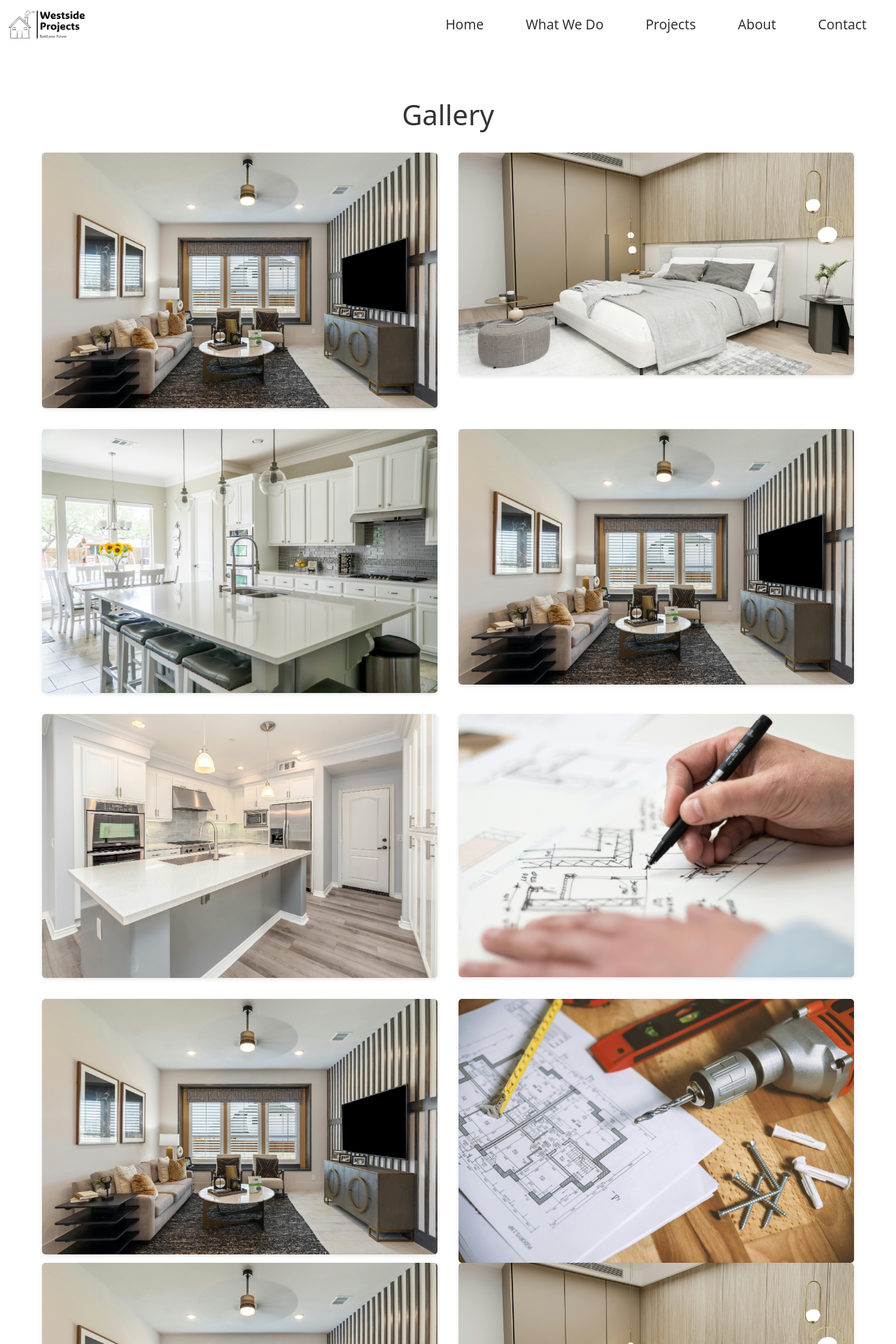
After one commit to huss-al/westside_projects, a Django app: page /gallery/ in a window 1280 px wide. The commit adds this page. Shown: the top 1920 px of the page at 70% size. Run offline with Django 4.2, Linux system fonts and the light colour scheme; some libraries are stand-ins or nearby versions.

Commit message:
created and styled the gallery/projects page

```diff
--- /dev/null
+++ b/home/templates/home/projects.html
@@ -0,0 +1,64 @@
+{% extends 'base.html' %}
+{% load static %}
+
+{% block styles %}
+<link rel="stylesheet" type="text/css" href="{% static 'css/projects.css' %}">
+{% endblock %}
+
+{% block content %}
+<div class="gallery">
+    <h1>Gallery</h1>
+    <div class="image-grid">
+        <div class="image-item">
+            <img src="{% static 'images/pexels-aaron-cook-817377601-19277901.jpg' %}" alt="Description of the image 1">
+        </div>
+        <div class="image-item">
+            <img src="{% static 'images/pexels-dada-_design-240566386-12277295.jpg' %}" alt="Description of the image 2">
+        </div>
+        <div class="image-item">
+            <img src="{% static 'images/pexels-falling4utah-1080721.jpg' %}" alt="Description of the image 3">
+        </div>
+        <div class="image-item">
+            <img src="{% static 'images/pexels-aaron-cook-817377601-19277901.jpg' %}" alt="Description of the image 4">
+        </div>
+        <div class="image-item">
+            <img src="{% static 'images/pexels-itsterrymag-3623785.jpg' %}" alt="Description of the image 5">
+        </div>
+        <div class="image-item">
+            <img src="{% static 'images/pexels-lexovertoom-1109541.jpg' %}" alt="Description of the image 6">
+        </div>
+        <div class="image-item">
+            <img src="{% static 'images/pexels-aaron-cook-817377601-19277901.jpg' %}" alt="Description of the image 7">
+        </div>
+        <div class="image-item">
+            <img src="{% static 'images/pexels-jeshoots-com-147458-834892.jpg' %}" alt="Description of the image 8">
+        </div>
+    </div>
+
+    <div class="image-grid">
+        <div class="image-item">
+            <img src="{% static 'images/pexels-aaron-cook-817377601-19277901.jpg' %}" alt="Description of the image 1">
+        </div>
+        <div class="image-item">
+            <img src="{% static 'images/pexels-dada-_design-240566386-12277295.jpg' %}" alt="Description of the image 2">
+        </div>
+        <div class="image-item">
+            <img src="{% static 'images/pexels-falling4utah-1080721.jpg' %}" alt="Description of the image 3">
+        </div>
+        <div class="image-item">
+            <img src="{% static 'images/pexels-aaron-cook-817377601-19277901.jpg' %}" alt="Description of the image 4">
+        </div>
+        <div class="image-item">
+            <img src="{% static 'images/pexels-itsterrymag-3623785.jpg' %}" alt="Description of the image 5">
+        </div>
+        <div class="image-item">
+            <img src="{% static 'images/pexels-lexovertoom-1109541.jpg' %}" alt="Description of the image 6">
+        </div>
+        <div class="image-item">
+            <img src="{% static 'images/pexels-aaron-cook-817377601-19277901.jpg' %}" alt="Description of the image 7">
+        </div>
+        <div class="image-item">
+            <img src="{% static 'images/pexels-jeshoots-com-147458-834892.jpg' %}" alt="Description of the image 8">
+        </div>
+    </div>
+{% endblock %}
--- a/home/urls.py
+++ b/home/urls.py
@@ -5,6 +5,7 @@ from . import views
 
 urlpatterns = [
     path('', home, name='home'),  # Route for the home page
-        path('what-we-do/', views.what_we_do, name='what_we_do'),
+    path('what-we-do/', views.what_we_do, name='what_we_do'),
+    path('gallery/', views.gallery_view, name='gallery'),
 
 ]
--- a/home/views.py
+++ b/home/views.py
@@ -1,4 +1,6 @@
 from django.shortcuts import render
+import cloudinary.api
+
 
 # Create your views here.
 from django.shortcuts import render
@@ -8,3 +10,6 @@ def home(request):
 
 def what_we_do(request):
     return render(request, 'home/what-we-do.html')
+
+def gallery_view(request):
+    return render(request, 'home/projects.html')
--- /dev/null
+++ b/static/css/projects.css
@@ -0,0 +1,35 @@
+.gallery {
+    margin: 0 auto;
+    padding: 60px;
+    margin-top: 80px;
+}
+
+h1 {
+    text-align: center;
+    color: #333; /* Change this color to match your theme */
+    margin-bottom: 30px;
+}
+
+.image-grid {
+    display: grid;
+    grid-template-columns: repeat(2, 1fr); /* 2 images in a row */
+    gap: 30px; /* Space between images */
+}
+
+.image-item img {
+    width: 100%; /* Make images responsive */
+    height: auto; /* Maintain aspect ratio */
+    border-radius: 5px; /* Optional: rounded corners */
+    box-shadow: 0 2px 5px rgba(0, 0, 0, 0.1); /* Optional: shadow effect */
+}
+
+/* Media query for screens smaller than 768px */
+@media (max-width: 768px) {
+    .image-grid {
+        grid-template-columns: 1fr; /* Stack images on top of each other */
+    }
+
+    .gallery {
+        padding: 20px;
+    }
+}
--- a/templates/base.html
+++ b/templates/base.html
@@ -37,7 +37,7 @@
                         <div class="navbar-nav">
                             <a class="nav-link {% if request.path == '/' %}active{% endif %}" aria-current="page" href="{% url 'home' %}">Home</a>
                             <a class="nav-link {% if 'what_we_do/' in request.path %}active{% endif %}" href="{% url 'what_we_do' %}">What We Do</a>
-                            <a class="nav-link {% if '/projects/' in request.path %}active{% endif %}" href="#">Projects</a>
+                            <a class="nav-link {% if '/projects/' in request.path %}active{% endif %}" href="{% url 'gallery' %}">Projects</a>
                             <a class="nav-link {% if '/about/' in request.path %}active{% endif %}" href="#">About</a>
                             <a class="nav-link {% if '/contact/' in request.path %}active{% endif %}" href="#">Contact</a>
                         </div>
```
Also changed, not shown: home/templates/home/what-we-do.html (+25 -0 lines), westside_projects/settings.py (+2 -9 lines), static/images/pexels-dada-_design-240566386-12277295.jpg (added), static/images/pexels-falling4utah-1080721.jpg (added), static/images/pexels-itsterrymag-3623785.jpg (added), static/images/pexels-jeshoots-com-147458-834892.jpg (added).
